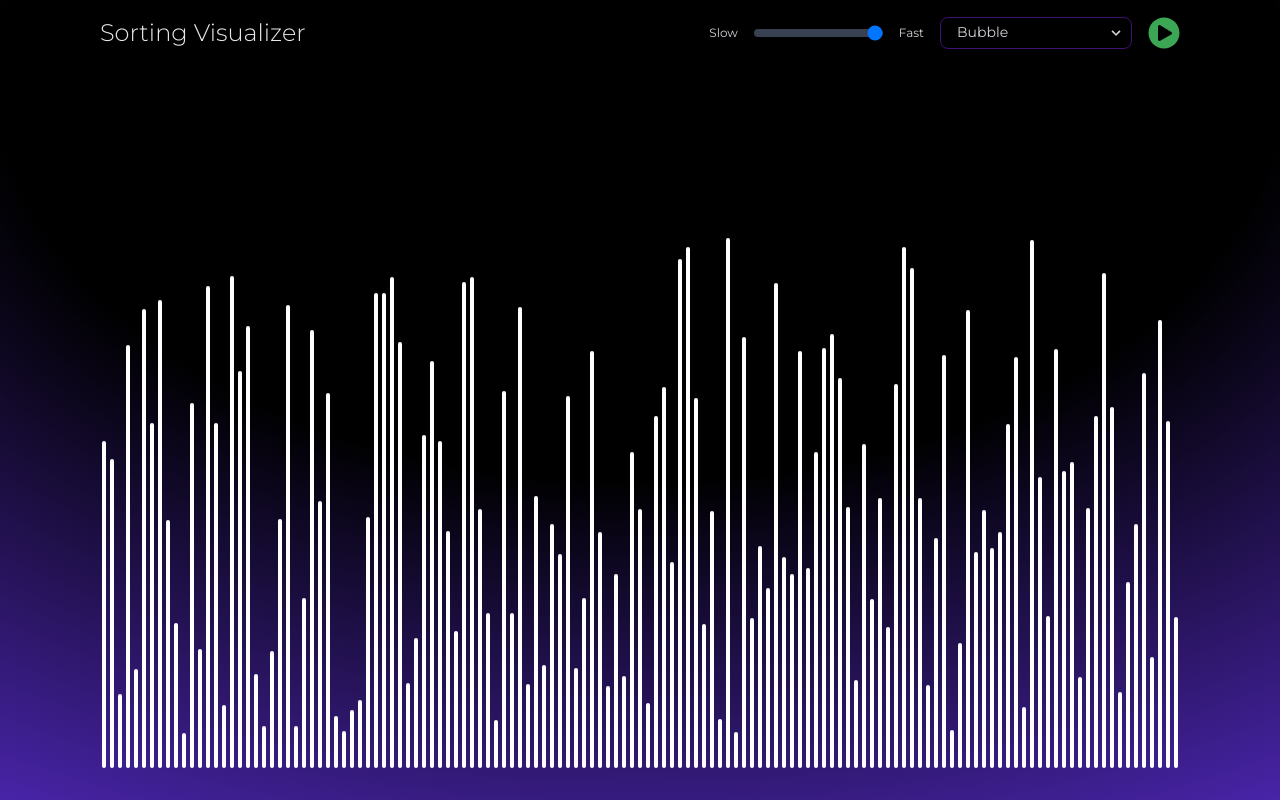
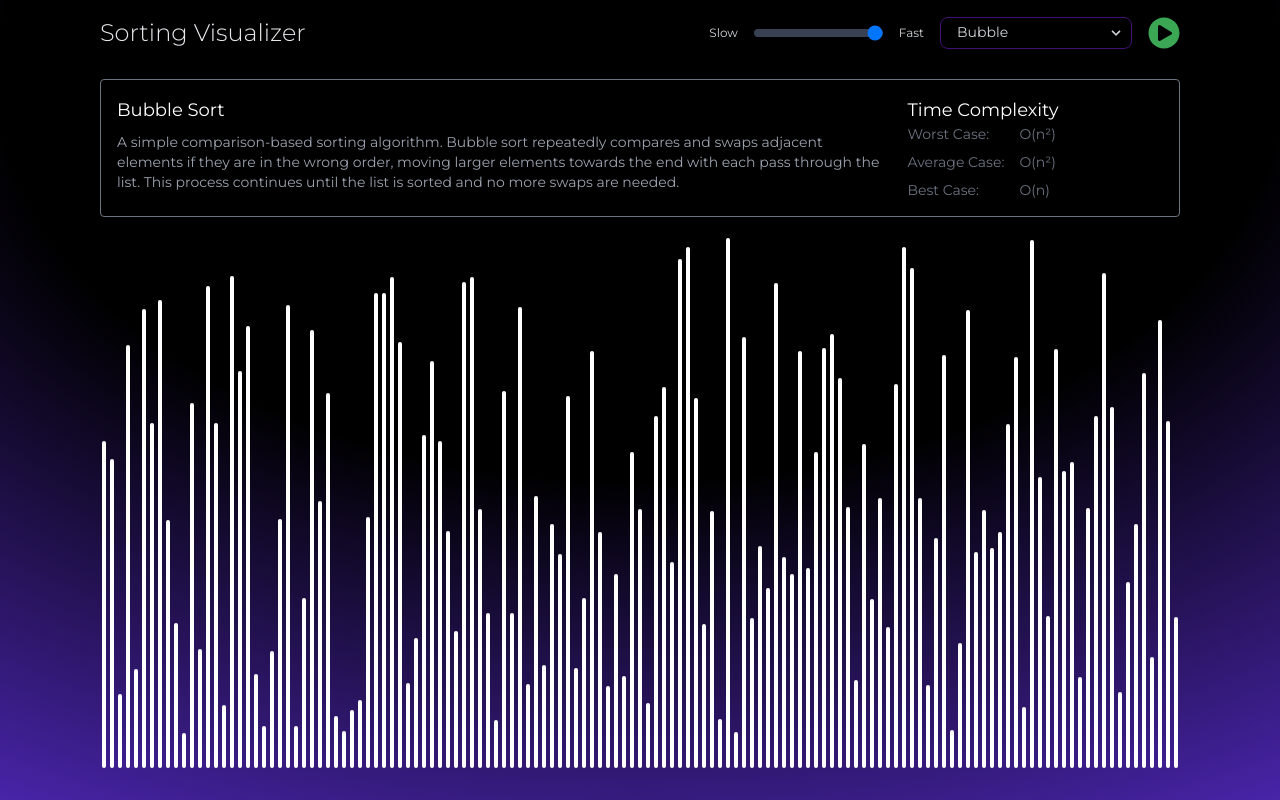
Before and after one commit to SaagarRaj/SortingVisualizer-NEXT, a Next.js app: page / in a window 1280 px wide. Built offline with nearby package versions, Linux system fonts and the light colour scheme.

Commit message:
Description component

```diff
--- a/src/app/page.tsx
+++ b/src/app/page.tsx
@@ -4,7 +4,7 @@ import Select from "@/components/Input/Select";
 import { Slider } from "@/components/Input/Slider";
 import { useSortingAlgorithmContext } from "@/context/Visualizer";
 import { SortingAlgorithmType } from "@/shared/types";
-import { algorithmOptions, generateAnimationArray } from "@/shared/utils";
+import { algorithmOptions, generateAnimationArray, sortingAlgorithmsData } from "@/shared/utils";
 import { useEffect } from "react";
 import { FaPlayCircle } from "react-icons/fa";
 import { RxReset } from "react-icons/rx";
@@ -60,6 +60,44 @@ export default function Home() {
                 {requireReset ? (<RxReset className="text-gray-400 h-8 w-8 " />) : (<FaPlayCircle className="text-system-green60 h-8 w-8" />)}
               </button>
             </div>
+
+            <div className="hidden sm:flex absolute top-[120%] left-0 w-full">
+              <div className="flex w-full text-white p-4 rounded border border-gray-500 bg-black bg-opacity-10 gap-6">
+                <div className="flex flex-col items-start justify-start w-3/4 ">
+                  <h3 className="text-lg">{sortingAlgorithmsData[selectedAlgorithm].title}</h3>
+                  <p className="text-sm text-gray-400 pt-2">{sortingAlgorithmsData[selectedAlgorithm].description}</p>
+
+                </div>
+
+                <div className="flex flex-col items-start justify-start w-1/4 ">
+                  <h3 className="text-lg">Time Complexity</h3>
+                  <div className="flex flex-col gap-2">
+                    <p className="flex w-full text-sm text-gray-500">
+                      <span className="w-28">Worst Case:</span>
+                      <span>
+                        {sortingAlgorithmsData[selectedAlgorithm].worstCase}
+                      </span>
+                    </p>
+
+                    <p className="flex w-full text-sm text-gray-500">
+                      <span className="w-28">Average Case:</span>
+                      <span>
+                        {sortingAlgorithmsData[selectedAlgorithm].averageCase}
+                      </span>
+                    </p>
+
+                    <p className="flex w-full text-sm text-gray-500">
+                      <span className="w-28">Best Case:</span>
+                      <span>
+                        {sortingAlgorithmsData[selectedAlgorithm].bestCase}
+                      </span>
+                    </p>
+                  </div>
+                </div>
+
+              </div>
+            </div>
+
           </div>
           <div className="relative h-[calc(100vh-66px)] w-full">
             <div className="absolute bottom-[32px] w-full mx-auto left-0 right-0 flex justify-center items-end">
--- a/src/shared/utils.ts
+++ b/src/shared/utils.ts
@@ -33,3 +33,47 @@ export function generateAnimationArray(
         default: break;
     }
 }
+
+
+export const sortingAlgorithmsData = {
+    bubble: {
+        title: "Bubble Sort",
+        description:
+            "A simple comparison-based sorting algorithm. Bubble sort repeatedly compares and swaps adjacent elements if they are in the wrong order, moving larger elements towards the end with each pass through the list. This process continues until the list is sorted and no more swaps are needed.",
+        worstCase: "O(n²)",
+        averageCase: "O(n²)",
+        bestCase: "O(n)",
+    },
+    insertion: {
+        title: "Insertion Sort",
+        description:
+            "Insertion sort builds the final sorted array one element at a time, by repeatedly taking the next unsorted element and inserting it into its correct position among the previously sorted elements. This process continues until all elements have been inserted into their proper place, resulting in a sorted list.",
+        worstCase: "O(n²)",
+        averageCase: "O(n²)",
+        bestCase: "O(n)",
+    },
+    selection: {
+        title: "Selection Sort",
+        description:
+            "Selection sort works by repeatedly finding the minimum element from the unsorted portion of the list and swapping it with the element at the current position. This process is continued for each position in the list, moving the boundary of the sorted and unsorted portions one element forward each time until the entire list is sorted.",
+        worstCase: "O(n²)",
+        averageCase: "O(n²)",
+        bestCase: "O(n²)",
+    },
+    merge: {
+        title: "Merge Sort",
+        description:
+            "Merge sort divides the unsorted list into n sublists, each containing one element (a list of one element is considered sorted), and then repeatedly merges these sublists to produce new sorted sublists until there is only one sublist remaining, which is the sorted list. This algorithm uses a divide-and-conquer approach, splitting the list in half recursively and merging the sorted halves back together.",
+        worstCase: "O(n log n)",
+        averageCase: "O(n log n)",
+        bestCase: "O(n log n)",
+    },
+    quick: {
+        title: "Quick Sort",
+        description:
+            "Quick sort selects a 'pivot' element from the array and partitions the other elements into two sub-arrays, according to whether they are less than or greater than the pivot. The sub-arrays are then sorted recursively, and the sorted sub-arrays are combined with the pivot to form the sorted array.",
+        worstCase: "O(n²)",
+        averageCase: "O(n log n)",
+        bestCase: "O(n log n)",
+    },
+};
```
